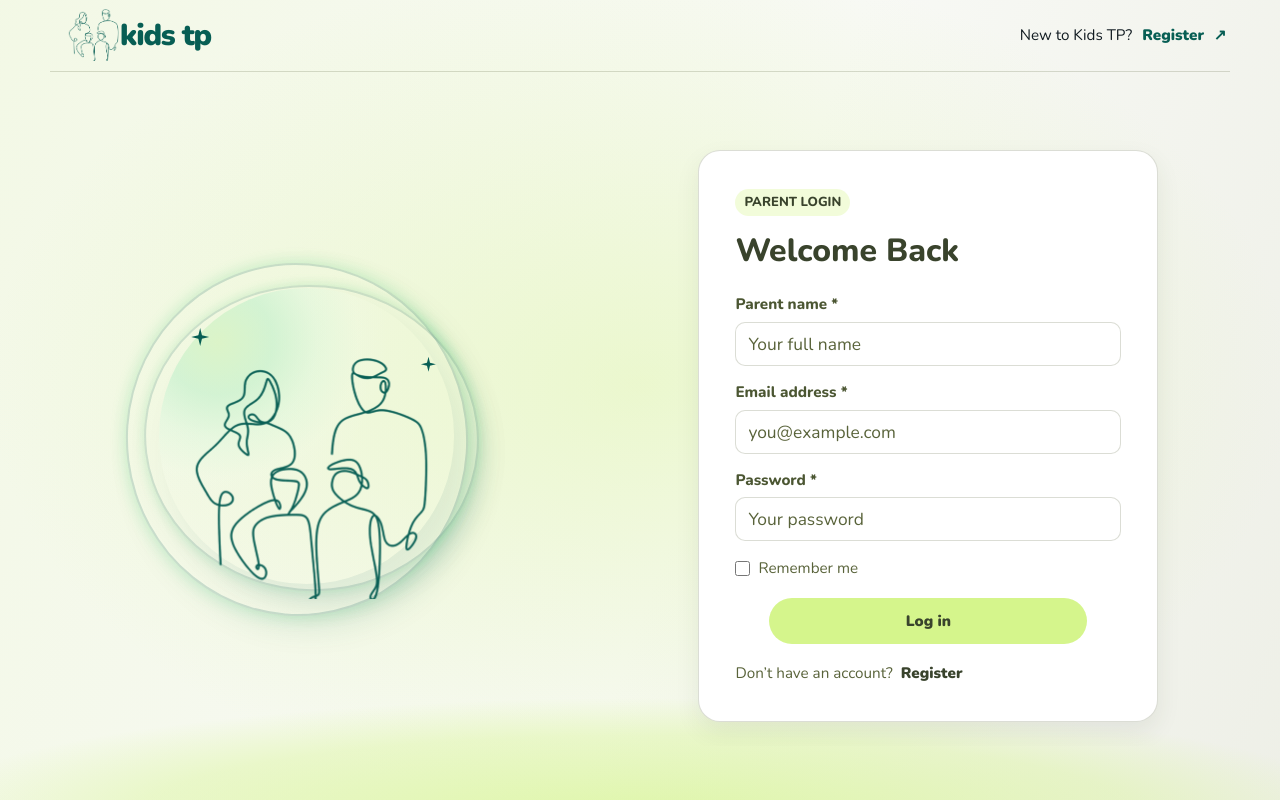
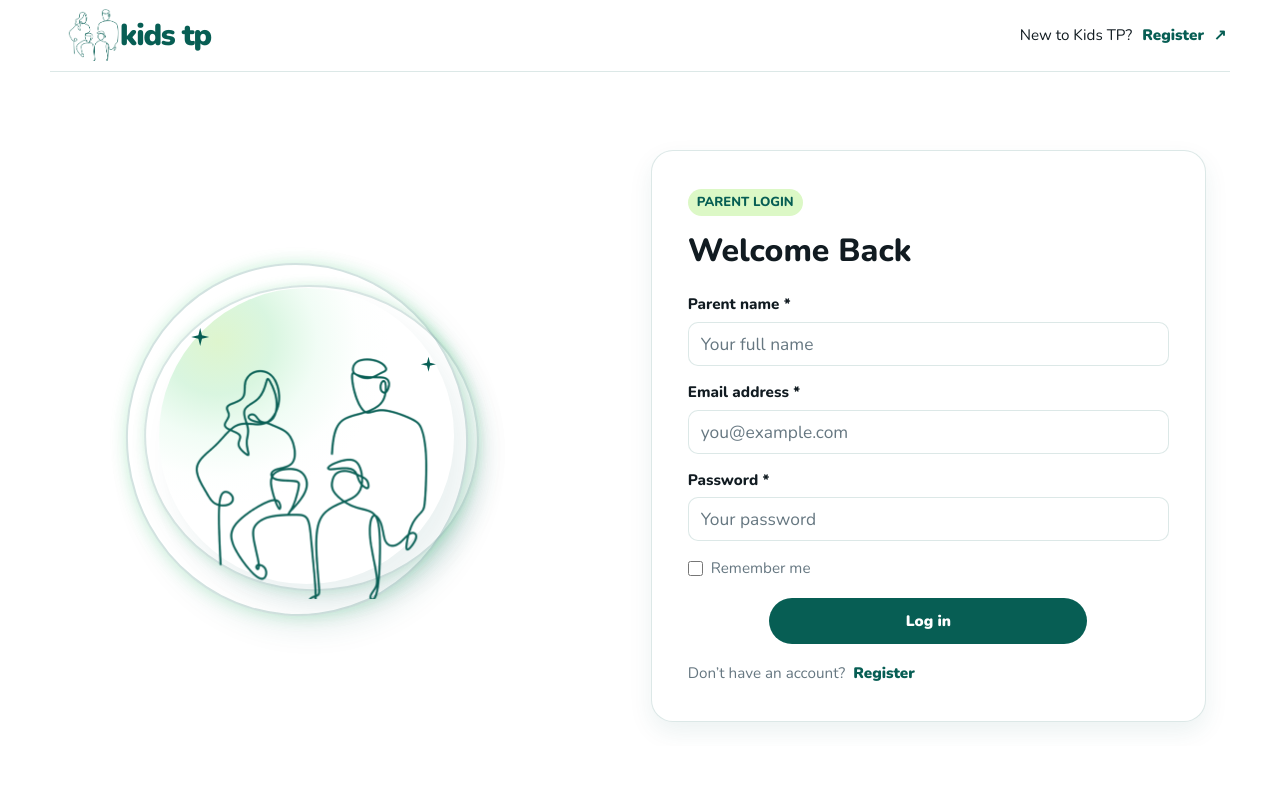
Before and after one commit to truketlema/kids-tp, a Vue app in the folder frontend/: page /login in a window 1280 px wide. Built offline with nearby package versions, Linux system fonts and the light colour scheme; no server answers.

Commit message:
aligned the design of logout and register pages to the landing page

```diff
--- a/frontend/src/assets/styles/login.css
+++ b/frontend/src/assets/styles/login.css
@@ -5,7 +5,7 @@
   min-height: 100dvh;
   padding: 0 clamp(16px, 3vw, 32px);
   background: var(--welcome-page-background);
-  color: var(--color-primary-dark);
+  color: #111B21;
 }
 
 .login-layout {
@@ -43,7 +43,7 @@
 .login-form {
   position: relative;
   z-index: 1;
-  width: min(100%, 460px);
+  width: min(100%, 700px);
   padding: 36px;
   border: 1px solid var(--color-border);
   border-radius: 22px;
@@ -58,15 +58,15 @@
   margin: 0 0 16px;
   padding: 4px 9px;
   border-radius: 999px;
-  background: rgba(213, 245, 140, 0.32);
-  color: var(--color-primary-dark);
+  background: #DCF8C6;
+  color: #075E54;
   font-size: var(--text-caption);
   font-weight: 800;
 }
 
 .login-form h1 {
   margin: 0 0 22px;
-  color: var(--color-primary-dark);
+  color: #111B21;
   font-size: 32px;
   font-weight: 800;
   line-height: 1.2;
@@ -80,7 +80,7 @@
 .login-field span {
   display: block;
   margin-bottom: 6px;
-  color: #4b5632;
+  color: #111B21;
   font-size: var(--text-small);
   font-weight: 800;
 }
@@ -94,15 +94,15 @@
   border-radius: 10px;
   outline: none;
   background: #fff;
-  color: var(--color-primary-dark);
+  color: #111B21;
   font: inherit;
   font-size: var(--text-body);
   transition: border-color 0.15s, box-shadow 0.15s;
 }
 
 .login-field input:focus {
-  border-color: #96ac65;
-  box-shadow: 0 0 0 3px #d9ff8b55;
+  border-color: #075E54;
+  box-shadow: 0 0 0 3px rgba(7, 94, 84, 0.12);
 }
 
 .login-field input::placeholder {
@@ -123,7 +123,7 @@
   width: 15px;
   height: 15px;
   margin: 0;
-  accent-color: #637644;
+  accent-color: #075E54;
 }
 
 .login-submit {
@@ -135,8 +135,8 @@
   margin: 0 auto;
   border: 0;
   border-radius: var(--radius-pill);
-  background: var(--color-primary-light);
-  color: var(--color-primary-dark);
+  background: #075E54;
+  color: #FFFFFF;
   font: inherit;
   font-size: var(--text-small);
   font-weight: 900;
@@ -145,7 +145,7 @@
 }
 
 .login-submit:hover:not(:disabled) {
-  background: var(--color-primary-light-hover);
+  background: #075E54;
   transform: translateY(-1px);
 }
 
@@ -156,7 +156,7 @@
 
 .login-submit:focus-visible,
 .login-footer a:focus-visible {
-  outline: 3px solid #82965c;
+  outline: 3px solid #075E54;
   outline-offset: 3px;
 }
 
@@ -180,7 +180,7 @@
 
 .login-footer a {
   margin-left: 4px;
-  color: var(--color-primary-dark);
+  color: #075E54;
   font-weight: 900;
 }
 
--- a/frontend/src/assets/styles/register.css
+++ b/frontend/src/assets/styles/register.css
@@ -5,7 +5,7 @@
   min-height: 100dvh;
   padding: 0 clamp(16px, 3vw, 32px);
   background: var(--welcome-page-background);
-  color: var(--color-primary-dark);
+  color: #111B21;
   font-family: 'Nunito', sans-serif;
 }
 
@@ -74,7 +74,7 @@
 
 .benefit h2 {
   margin: 0 0 3px;
-  color: var(--color-primary-dark);
+  color: #111B21;
   font-size: 15px;
   font-weight: 800;
 }
@@ -98,7 +98,7 @@
   position: relative;
   z-index: 1;
 
-  width: min(100%, 460px);
+  width: min(100%, 700px);
   padding: 36px;
   border: 1px solid var(--color-border);
   border-radius: 22px;
@@ -115,8 +115,8 @@
   padding: 4px 10px;
 
   border-radius: 999px;
-  background: rgba(213, 245, 140, 0.32);
-  color: var(--color-primary-dark);
+  background: #DCF8C6;
+  color: #075E54;
 
   font-size: var(--text-caption);
   font-weight: 800;
@@ -125,7 +125,7 @@
 
 .register-title {
   margin: 0 0 22px;
-  color: var(--color-primary-dark);
+  color: #111B21;
   font-size: 32px;
   font-weight: 800;
   line-height: 1.2;
@@ -141,7 +141,7 @@
   display: block;
   margin: 0 0 6px;
 
-  color: var(--color-primary-dark);
+  color: #111B21;
   font-size: var(--text-small);
   font-weight: 800;
 }
@@ -157,7 +157,7 @@
   outline: none;
 
   background: #fff;
-  color: var(--color-primary-dark);
+  color: #111B21;
 
   font-family: inherit;
   font-size: var(--text-body);
@@ -166,8 +166,8 @@
 }
 
 .field input:focus {
-  border-color: #96ac65;
-  box-shadow: 0 0 0 3px #d9ff8b55;
+  border-color: #075E54;
+  box-shadow: 0 0 0 3px rgba(7, 94, 84, 0.12);
 }
 
 .field input::placeholder {
@@ -186,8 +186,8 @@
 }
 
 .phone-input:focus-within {
-  border-color: #96ac65;
-  box-shadow: 0 0 0 3px #d9ff8b55;
+  border-color: #075E54;
+  box-shadow: 0 0 0 3px rgba(7, 94, 84, 0.12);
 }
 
 .phone-code-picker {
@@ -207,7 +207,7 @@
   border-right: 1px solid var(--color-border);
   border-radius: 10px 0 0 10px;
   background: #fff;
-  color: var(--color-primary-dark);
+  color: #111B21;
   font-family: inherit;
   font-size: var(--text-body);
   font-weight: 700;
@@ -216,7 +216,7 @@
 
 .phone-code-trigger:focus-visible,
 .country-option:focus-visible {
-  outline: 2px solid #96ac65;
+  outline: 2px solid #075E54;
   outline-offset: -2px;
 }
 
@@ -253,7 +253,7 @@
   border: 0;
   border-radius: 4px;
   background: transparent;
-  color: var(--color-primary-dark);
+  color: #111B21;
   font-family: inherit;
   font-size: var(--text-small);
   text-align: left;
@@ -267,7 +267,7 @@
 
 .country-option-code {
   flex: 0 0 auto;
-  color: #637644;
+  color: #075E54;
   font-weight: 800;
 }
 
@@ -311,7 +311,7 @@
   width: 16px;
   height: 16px;
   margin: 0;
-  accent-color: #637644;
+  accent-color: #075E54;
 }
 
 /* SUBMIT BUTTON */
@@ -328,8 +328,8 @@
   border: 0;
   border-radius: 999px;
 
-  background: var(--color-primary-light);
-  color: var(--color-primary-dark);
+  background: #075E54;
+  color: #FFFFFF;
 
   font-family: inherit;
   font-size: var(--text-body);
@@ -341,7 +341,7 @@
 }
 
 .submit:hover {
-  background: var(--color-primary-light-hover);
+  background: #075E54;
   transform: translateY(-1px);
 }
 
@@ -352,7 +352,7 @@
 
 .submit:focus-visible,
 .login:focus-visible {
-  outline: 3px solid #82965c;
+  outline: 3px solid #075E54;
   outline-offset: 3px;
 }
 
--- a/frontend/src/assets/styles/variables.css
+++ b/frontend/src/assets/styles/variables.css
@@ -1,35 +1,21 @@
 :root {
-  --color-primary: #4B5531;
-  --color-primary-light: #D5F58C;
-  --color-primary-dark: #39432C;
-  --color-primary-light-hover: #E3FFAD;
+  --color-primary: #075E54;
+  --color-primary-light: #075E54;
+  --color-primary-dark: #075E54;
+  --color-primary-light-hover: #075E54;
 
-  --color-background: #F8F9F5;
+  --color-background: #F0F2F5;
   --color-surface: #FFFFFF;
-  --color-border: rgba(75, 85, 49, 0.2);
-  --color-text: #39432C;
-  --color-text-muted: #59633A;
-  --color-text-dark: #292B20;
+  --color-border: rgba(7, 94, 84, 0.14);
+  --color-text: #111B21;
+  --color-text-muted: #667781;
+  --color-text-dark: #111B21;
   --color-danger: #9C443B;
-  --app-card-border: rgba(75, 85, 49, 0.16);
+  --app-card-border: rgba(7, 94, 84, 0.12);
   --app-card-radius: 20px;
-  --welcome-page-background:
-    radial-gradient(
-      ellipse 70% 18% at 50% 102%,
-      rgba(213, 245, 140, 0.72) 0%,
-      rgba(213, 245, 140, 0.38) 56%,
-      rgba(213, 245, 140, 0) 82%
-    ),
-    radial-gradient(ellipse at 50% 48%, rgba(213, 245, 140, 0.36), transparent 72%),
-    linear-gradient(
-      110deg,
-      rgba(213, 245, 140, 0.15),
-      rgba(248, 249, 245, 0.42) 55%,
-      rgba(119, 127, 67, 0.08)
-    ),
-    #F8F9F5;
-  --app-page-background: #F7F8FA;
-  --app-card-shadow: 0 10px 24px rgba(49, 61, 36, 0.08);
+  --welcome-page-background: #FFFFFF;
+  --app-page-background: #F0F2F5;
+  --app-card-shadow: 0 10px 24px rgba(7, 94, 84, 0.08);
 
   --welcome-background: radial-gradient(
     ellipse at 50% 30%,
--- a/frontend/src/components/ProfileHeader.vue
+++ b/frontend/src/components/ProfileHeader.vue
@@ -102,7 +102,7 @@ function initials(name) {
 <style scoped>
 .account-header {
   border-bottom: 1px solid var(--color-border);
-  background: var(--app-page-background);
+  background: #FFFFFF;
 }
 
 .account-header-inner {
@@ -133,13 +133,13 @@ function initials(name) {
 }
 
 .account-desktop-nav a:hover {
-  border-bottom-color: #667342;
-  color: #38432c;
+  border-bottom-color: #075E54;
+  color: #111B21;
 }
 
 .account-desktop-nav .account-nav-current {
-  border-bottom-color: #667342;
-  color: #38432c;
+  border-bottom-color: #075E54;
+  color: #111B21;
 }
 
 .account-desktop-nav [aria-disabled='true'] {
@@ -157,7 +157,7 @@ function initials(name) {
   border: 0;
   border-radius: 999px;
   background: transparent;
-  color: #667342;
+  color: #075E54;
   font: inherit;
   font-size: var(--text-caption);
   font-weight: 800;
@@ -167,7 +167,7 @@ function initials(name) {
 }
 
 .account-sign-out:hover {
-  background: #f1f4e9;
+  background: #E7F7F3;
 }
 
 .account-date {
@@ -176,7 +176,7 @@ function initials(name) {
   gap: 8px;
   padding: 8px 12px;
   border-radius: 999px;
-  background: #f1f4e9;
+  background: #E7F7F3;
   color: var(--color-text-muted);
   font-size: var(--text-caption);
   white-space: nowrap;
--- a/frontend/src/main.js
+++ b/frontend/src/main.js
@@ -24,9 +24,9 @@ const vuetify = createVuetify({
       kidsTpTheme: {
         dark: false,
         colors: {
-          primary: '#4B5531',
-          secondary: '#D5F58C',
-          background: '#F8F9F5',
+          primary: '#075E54',
+          secondary: '#075E54',
+          background: '#F0F2F5',
           surface: '#FFFFFF',
         },
       },
```
